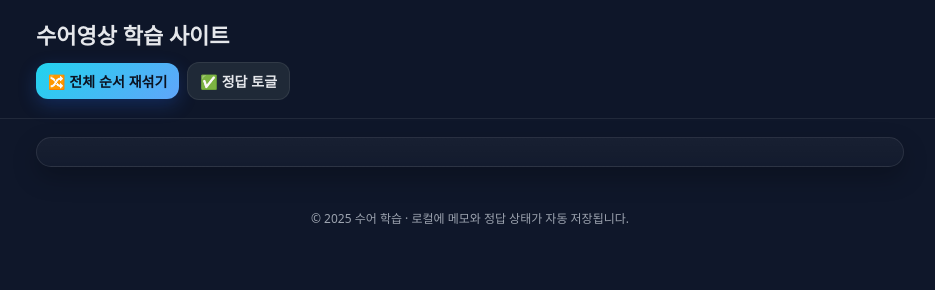
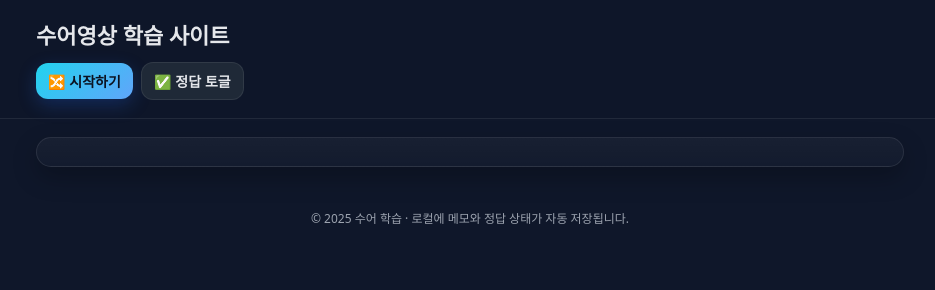
Before and after one commit to cocodeKang/KSL_video, a plain HTML site: page index.html in a window 1280 px wide. Shown: the whole page, without its empty margins (170-1105 px from the left). Drawn offline with Linux system fonts and the light colour scheme.

Commit message:
Update index.html

```diff
--- a/index.html
+++ b/index.html
@@ -49,7 +49,7 @@
       <h1>수어영상 학습 사이트</h1>
       <div class="sub"></div>
       <div class="toolbar">
-        <button id="reshuffleBtn">🔀 전체 순서 재섞기</button>
+        <button id="reshuffleBtn">🔀 시작하기</button>
         <button id="revealBtn" class="secondary">✅ 정답 토글</button>
         <span id="posHint" class="hint"></span>
       </div>
```
